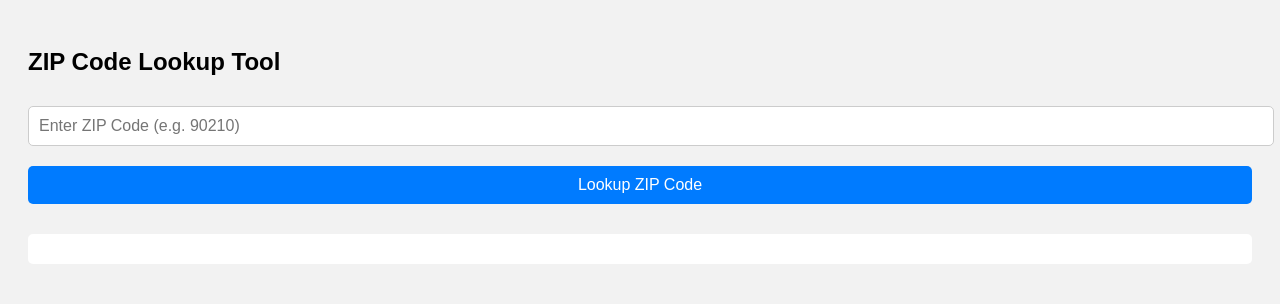
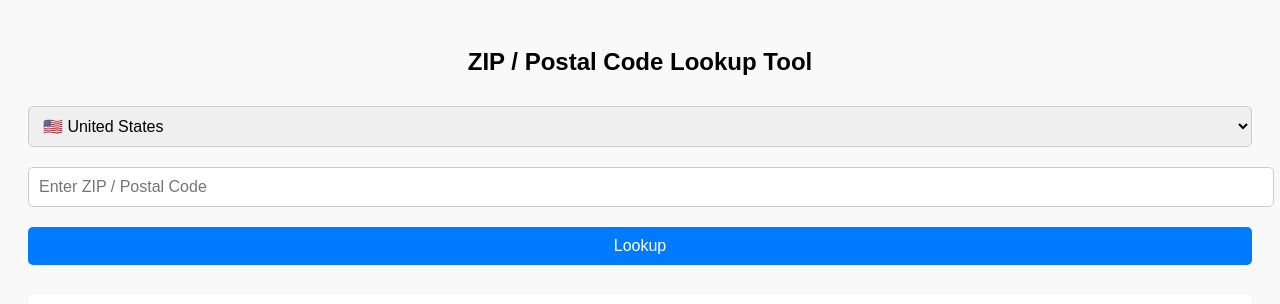
Before and after one commit to balram121RRR/zipcode-lookup, a plain HTML site: page index.html in a window 1280 px wide. Drawn offline with Linux system fonts and the light colour scheme.

Commit message:
Update index.html

```diff
--- a/index.html
+++ b/index.html
@@ -2,12 +2,12 @@
 <html lang="en">
 <head>
   <meta charset="UTF-8">
-  <title>ZIP Code Lookup Tool</title>
+  <title>ZIP / Postal Code Lookup</title>
   <meta name="viewport" content="width=device-width, initial-scale=1.0">
   <style>
-    body { font-family: Arial, sans-serif; padding: 20px; background: #f2f2f2; }
-    h2 { font-size: 24px; }
-    input, button {
+    body { font-family: Arial, sans-serif; padding: 20px; background: #f9f9f9; }
+    h2 { font-size: 24px; text-align: center; }
+    input, button, select {
       padding: 10px;
       margin: 10px 0;
       width: 100%;
@@ -31,25 +31,39 @@
   </style>
 </head>
 <body>
-  <h2>ZIP Code Lookup Tool</h2>
-  <input type="text" id="zip" placeholder="Enter ZIP Code (e.g. 90210)">
-  <button onclick="lookupZip()">Lookup ZIP Code</button>
+  <h2>ZIP / Postal Code Lookup Tool</h2>
+
+  <select id="country">
+    <option value="us">🇺🇸 United States</option>
+    <option value="ca">🇨🇦 Canada</option>
+    <option value="gb">🇬🇧 United Kingdom</option>
+    <option value="in">🇮🇳 India</option>
+    <option value="de">🇩🇪 Germany</option>
+    <option value="fr">🇫🇷 France</option>
+    <option value="au">🇦🇺 Australia</option>
+  </select>
+
+  <input type="text" id="zip" placeholder="Enter ZIP / Postal Code">
+  <button onclick="lookupZip()">Lookup</button>
+
   <div id="result"></div>
 
   <script>
     async function lookupZip() {
+      const country = document.getElementById('country').value;
       const zip = document.getElementById('zip').value.trim();
       const result = document.getElementById('result');
       result.innerHTML = 'Looking up...';
 
       try {
-        const response = await fetch(`https://api.zippopotam.us/us/${zip}`);
-        if (!response.ok) throw new Error('ZIP code not found');
+        const response = await fetch(`https://api.zippopotam.us/${country}/${zip}`);
+        if (!response.ok) throw new Error('Code not found');
         const data = await response.json();
         const place = data.places[0];
         result.innerHTML = `
-          <strong>City:</strong> ${place['place name']}<br>
-          <strong>State:</strong> ${place['state']}<br>
+          <strong>Country:</strong> ${data.country}<br>
+          <strong>Place:</strong> ${place['place name']}<br>
+          <strong>State/Province:</strong> ${place['state']}<br>
           <strong>Latitude:</strong> ${place['latitude']}<br>
           <strong>Longitude:</strong> ${place['longitude']}
         `;
```
